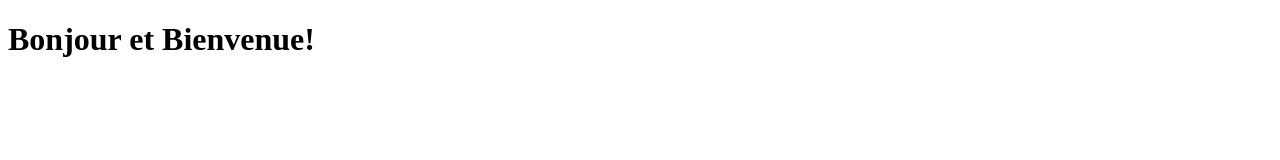
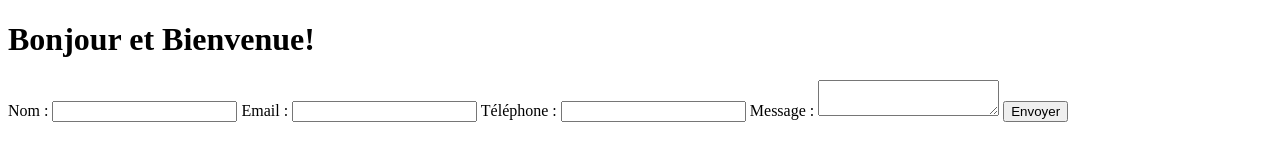
Before and after one commit to PATRICK8523/ma-formation-python, a plain HTML site: page index.html in a window 1280 px wide. Drawn offline with Linux system fonts and the light colour scheme.

Commit message:
changement index

```diff
--- a/index.html
+++ b/index.html
@@ -2,9 +2,22 @@
 <html language="fr">
 <head>
     <meta charset="utf-8">
+    <meta name="viewport" content="width=device-width, initial-scale=1.0">
     <title>Ma Formation Python</title>
+    <link rel ="stylesheet" href="style.css">
 </head>
 <body>
     <h1>Bonjour et Bienvenue!</h1>
+    <form id="contact-form">
+        <label for="name">Nom :</label>
+        <input type="text" id="name" name="name" required>
+        <label for="email">Email :</label>
+        <input type="email" id="email" name="email" required>
+        <label for="phone">Téléphone :</label>
+        <input type="tel" id="phone" name="phone" pattern="[0-9]{10}">
+        <label for="message">Message :</label>
+        <textarea id="message" name="message" required></textarea>
+        <button type="submit">Envoyer</button>
+    </form>
 </body>
 </html>
```
